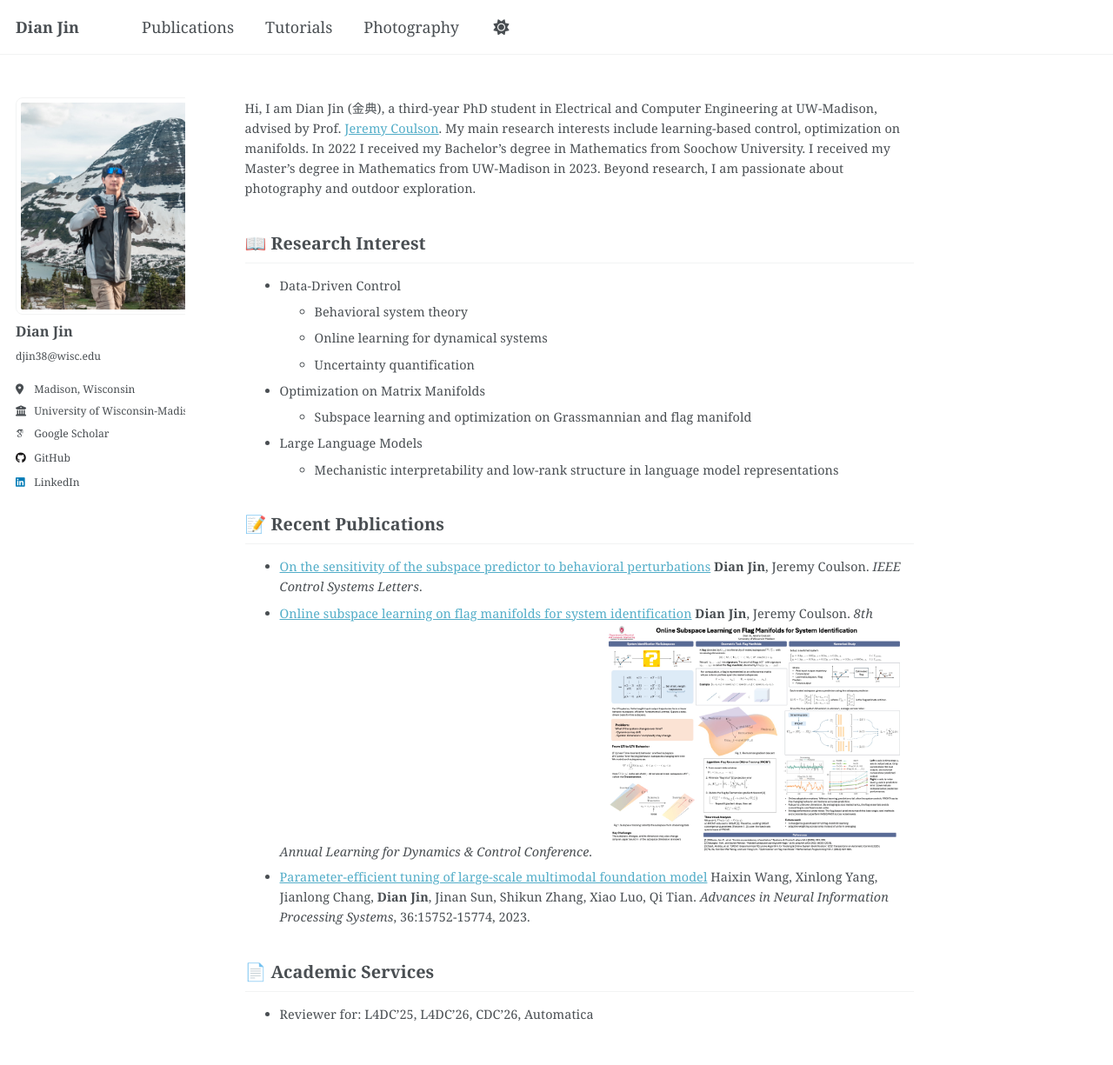
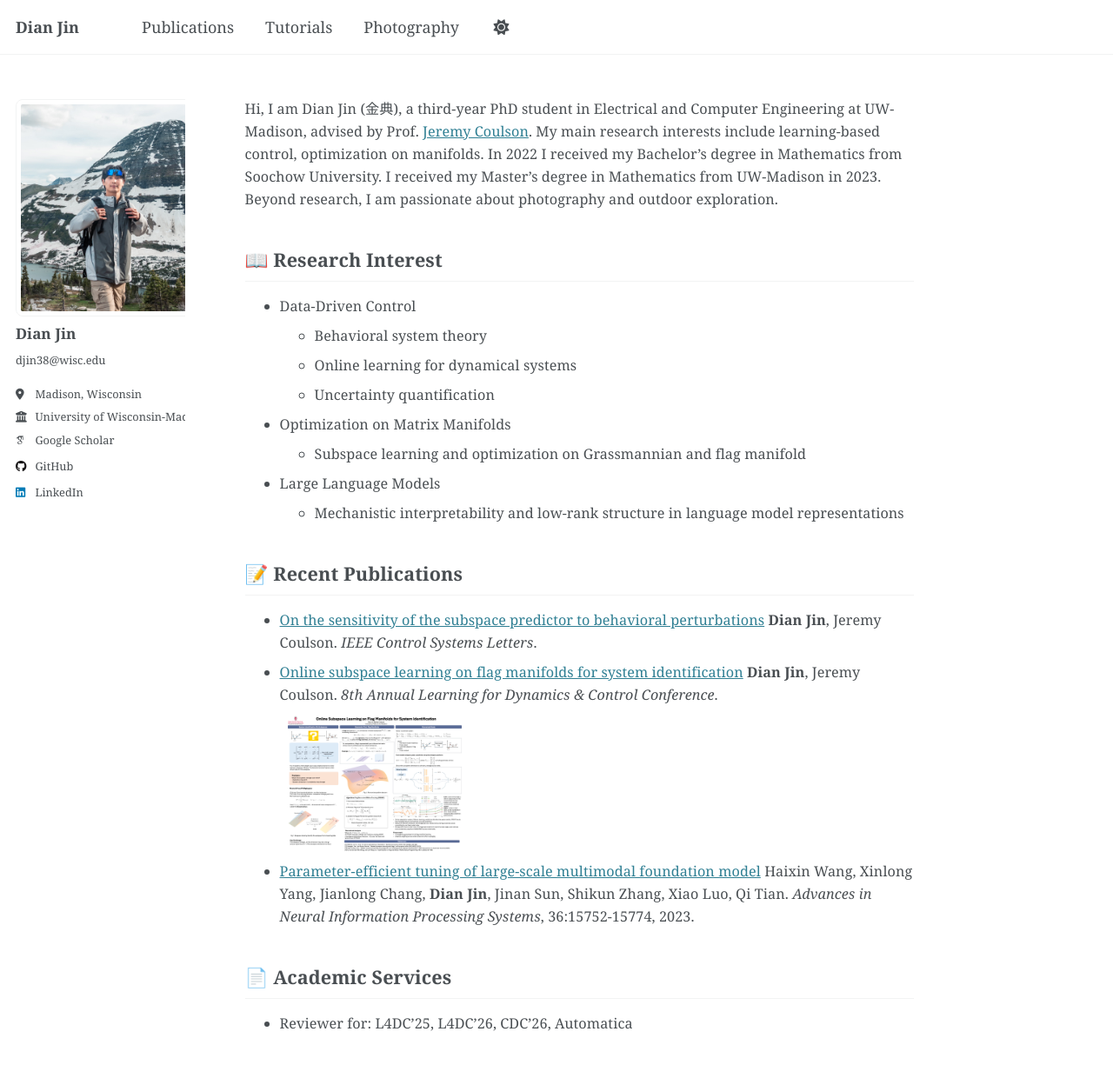
Before and after one commit to DianJin-Frederick/DianJin-Frederick.github.io, a Jekyll site: the page built from _pages/about.md, in a window 1280 px wide and 1400 px high. Shown: the top 1225 px of the window at 87% size. Built offline with Jekyll 4.4.1, drawn with Linux system fonts in a browser that asks for light colours; some web fonts are replaced; a script that is not in the unit is left out.

Commit message:
Refine homepage typography and poster layout

```diff
--- a/_pages/about.md
+++ b/_pages/about.md
@@ -26,7 +26,7 @@ Beyond research, I am passionate about photography and outdoor exploration.
 - [On the sensitivity of the subspace predictor to behavioral perturbations](https://arxiv.org/abs/2603.17256) **Dian Jin**, Jeremy Coulson. *IEEE Control Systems Letters*.
 - [Online subspace learning on flag manifolds for system identification](https://arxiv.org/abs/2511.06416)
   **Dian Jin**, Jeremy Coulson. *8th Annual Learning for Dynamics & Control Conference*.
-  <a href="/files/V2_FRONT_poster.pdf" style="display:inline-block; width:50%;">
+  <a href="/files/V2_FRONT_poster.pdf" style="display:block; width:30%; margin-top:0.5rem;">
     <img src="/images/posters/V2_FRONT_poster_preview.jpg" alt="Poster preview" style="width:100%; height:auto; display:block;">
   </a>
 - [Parameter-efficient tuning of large-scale multimodal foundation model](https://proceedings.neurips.cc/paper_files/paper/2023/hash/32ebb6b560ee58abbdae834e5f37cb5d-Abstract-Conference.html)
--- a/_sass/_custom.scss
+++ b/_sass/_custom.scss
@@ -1,7 +1,7 @@
 /* === Custom main content font overrides === */
 .page__content,
 .archive {
-  font-size: 0.8rem;
+  font-size: 0.9rem;
   line-height: 1.6;
   letter-spacing: 0.005em;
 }
@@ -10,21 +10,21 @@
 .page__content li,
 .archive p,
 .archive li {
-  font-size: 0.8rem;
+  font-size: 0.9rem;
   line-height: 1.6;
 }
 
 .page__content h1,
-.archive h1 { font-size: 1.5rem; font-weight: 600; }
+.archive h1 { font-size: 1.6rem; font-weight: 600; }
 .page__content h2,
-.archive h2 { font-size: 1.1rem; font-weight: 600; }
+.archive h2 { font-size: 1.2rem; font-weight: 600; }
 .page__content h3,
-.archive h3 { font-size: 0.95rem; font-weight: 600; }
+.archive h3 { font-size: 1.05rem; font-weight: 600; }
 
 /* Optional: keep sidebar small */
 .sidebar,
 .author__content {
-  font-size: 0.9rem;
+  font-size: 0.95rem;
 }
 
 .mySwiper {
@@ -114,7 +114,7 @@
   justify-content: center;
   padding: 0.75rem 0.9rem;
   text-align: center;
-  font-size: 0.8rem;
+  font-size: 0.9rem;
   font-weight: 600;
   line-height: 1.35;
   color: #1f2f3d;
--- a/_sass/theme/_default_light.scss
+++ b/_sass/theme/_default_light.scss
@@ -36,9 +36,9 @@ $sidebar-screen-min-width   : 1024px;
     --global-code-background-color      : #fafafa;
     --global-code-text-color            : #{$darker-gray};
     --global-fig-caption-color          : mix(#fff,  #{$dark-gray}, 25%);
-    --global-link-color                 : #52adc8;
+    --global-link-color                 : #2f7f93;
     --global-link-color-hover           : mix(#000, #2f7f93, 25%);
-    --global-link-color-visited         : mix(#fff, #2f7f93, 25%);
+    --global-link-color-visited         : mix(#fff, #2f7f93, 12%);
     --global-masthead-link-color        : #{$dark-gray};
     --global-masthead-link-color-hover  : mix(#000, #{$gray}, 25%);
     --global-text-color                 : #{$dark-gray};
```
